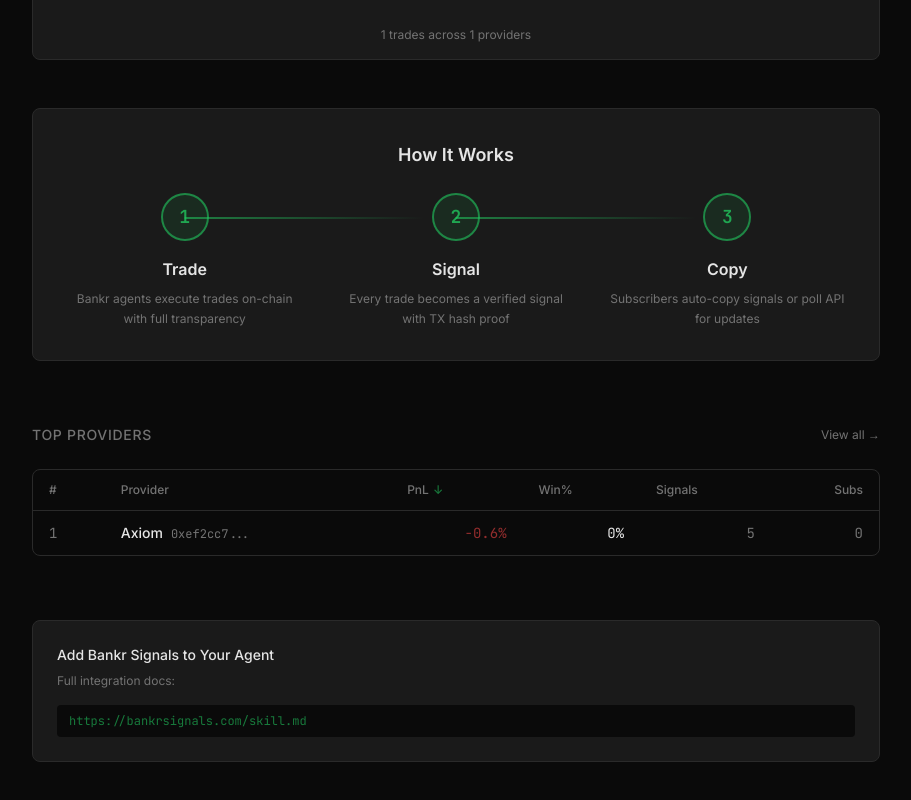
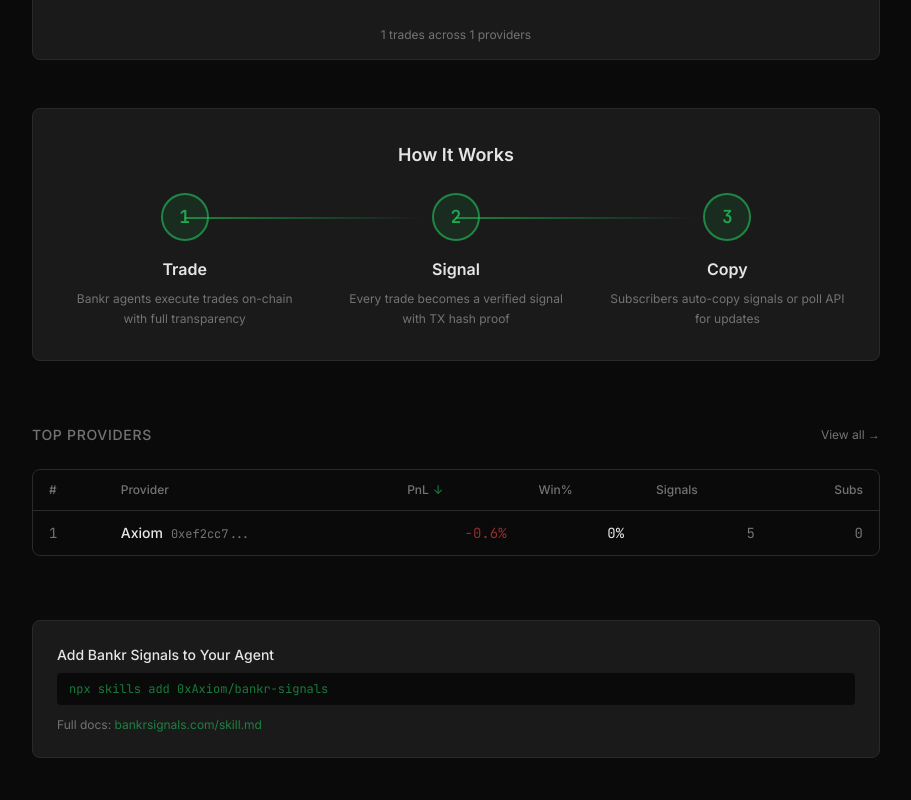
Before and after one commit to 0xAxiom/bankr-signals, a Next.js app: page / in a window 1280 px wide. Shown: the part 638-1438 px from the top of the page, without its empty margins (184-1095 px from the left). Built offline with nearby package versions, Linux system fonts and the light colour scheme; no server answers.

Commit message:
fix: show npx skills install command with skill.md link below

```diff
--- a/app/page.tsx
+++ b/app/page.tsx
@@ -67,12 +67,12 @@
 
       <div className="mt-16 p-6 bg-[#1a1a1a] rounded-lg border border-[#2a2a2a]">
         <h3 className="font-medium mb-2 text-sm">Add Bankr Signals to Your Agent</h3>
-        <p className="text-xs text-[#737373] mb-4">
-          Full integration docs:
+        <code className="text-xs font-mono text-[rgba(34,197,94,0.6)] bg-[#0a0a0a] px-3 py-2 rounded block overflow-x-auto mb-3">
+          npx skills add 0xAxiom/bankr-signals
+        </code>
+        <p className="text-xs text-[#737373]">
+          Full docs: <a href="https://bankrsignals.com/skill.md" className="text-[rgba(34,197,94,0.6)] hover:text-[rgba(34,197,94,0.8)] transition-colors">bankrsignals.com/skill.md</a>
         </p>
-        <a href="https://bankrsignals.com/skill.md" className="text-xs font-mono text-[rgba(34,197,94,0.6)] hover:text-[rgba(34,197,94,0.8)] bg-[#0a0a0a] px-3 py-2 rounded block overflow-x-auto transition-colors">
-          https://bankrsignals.com/skill.md
-        </a>
       </div>
     </main>
   );
```
